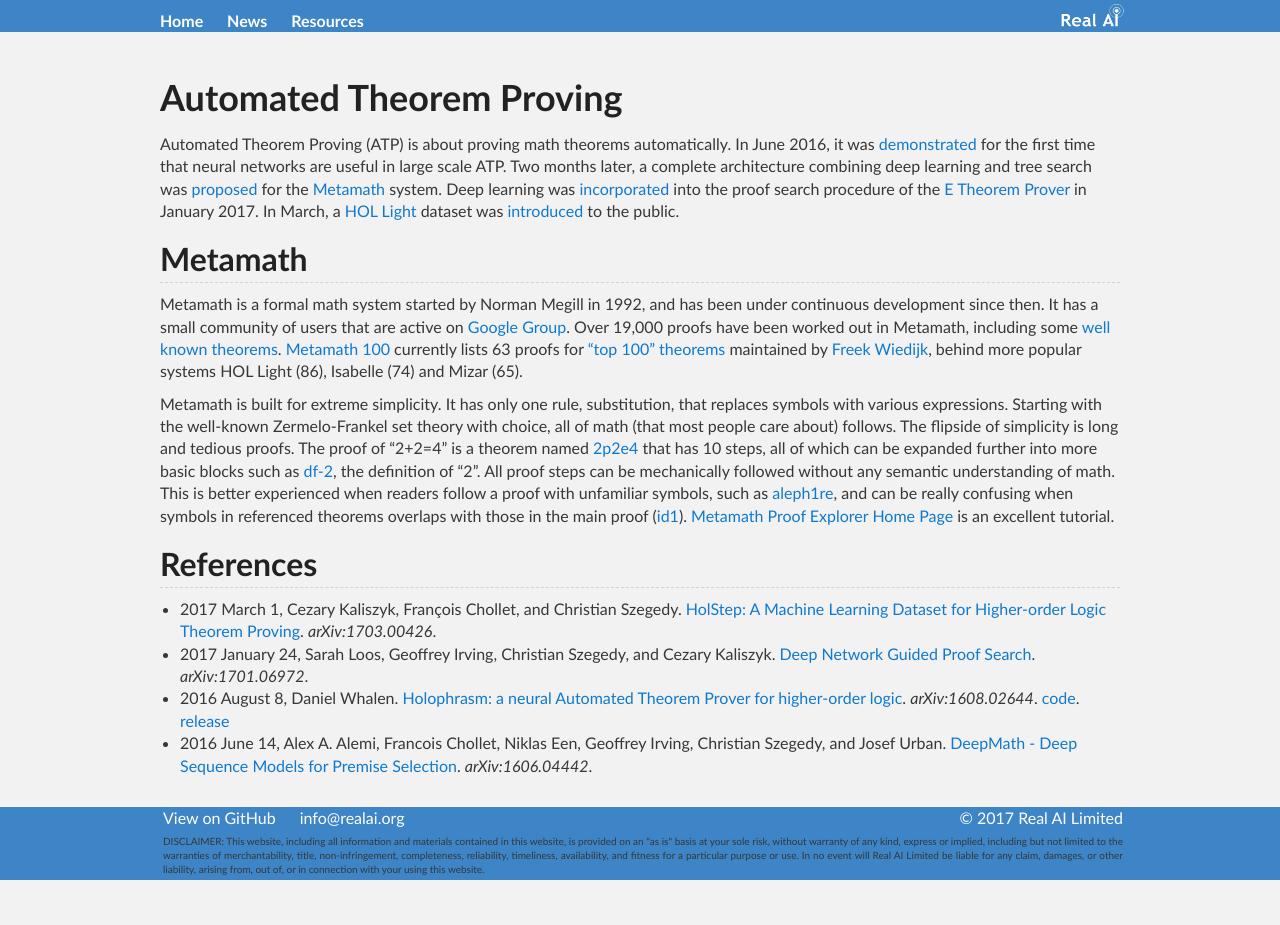
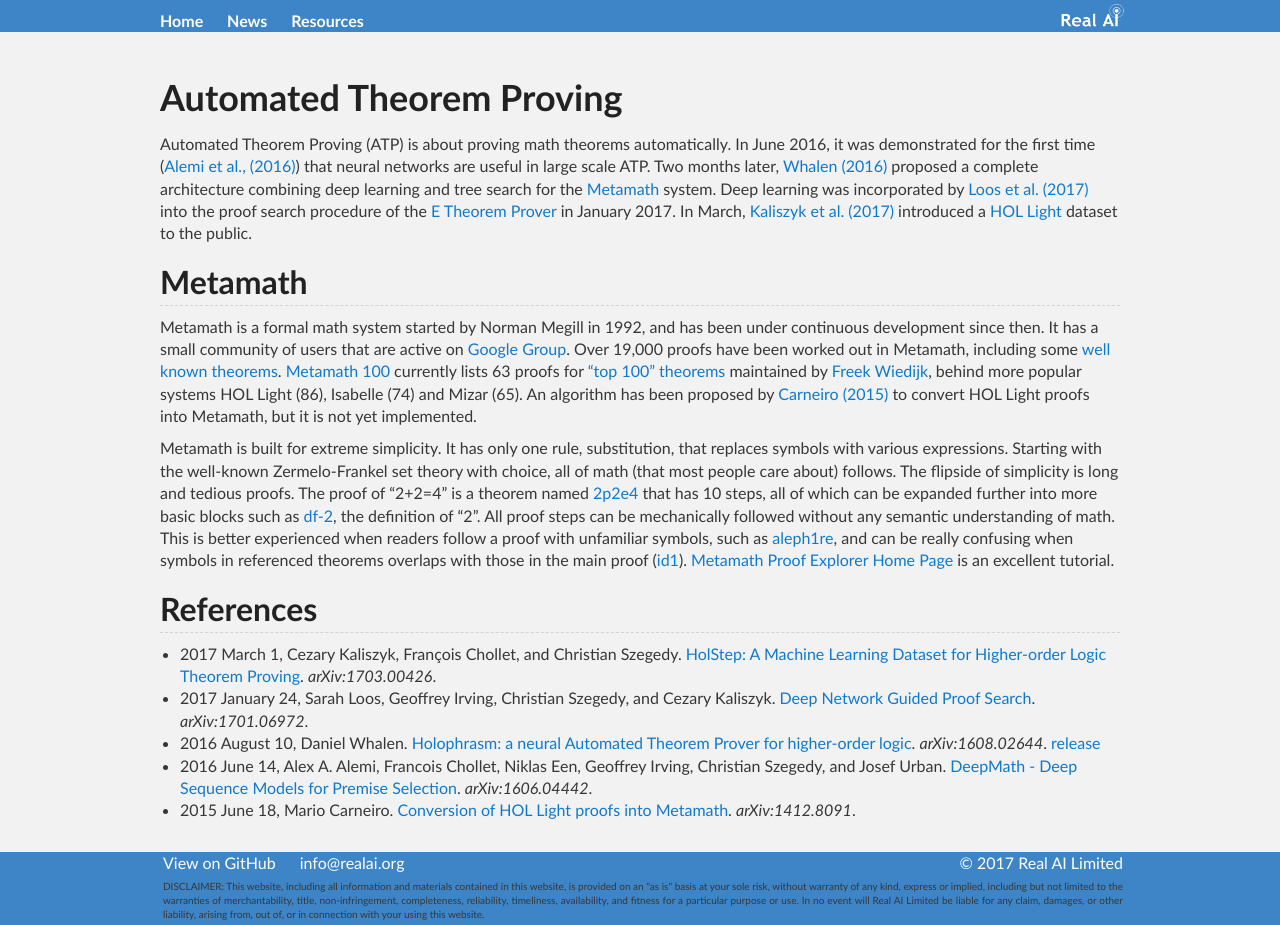
Before and after one commit to Tonywuhk/realai.org, a Jekyll site: the page built from automated-theorem-proving.md, in a window 1280 px wide. Built offline with Jekyll 4.4.1, drawn with Linux system fonts in a browser that asks for light colours; our own code applies the rules of GitHub Pages for plain Markdown files; comment, search, counter and statistics services are not loaded; the repository's description, which GitHub fills in, is left out; before the commit the page ends 900 px from its top, so only the background shows below that.

Commit message:
Update automated-theorem-proving.md

```diff
--- a/automated-theorem-proving.md
+++ b/automated-theorem-proving.md
@@ -3,11 +3,11 @@ permalink: /automated-theorem-proving/
 ---
 # Automated Theorem Proving
 
-Automated Theorem Proving (ATP) is about proving math theorems automatically. In June 2016, it was [demonstrated](https://arxiv.org/abs/1606.04442) for the first time that neural networks are useful in large scale ATP. Two months later, a complete architecture combining deep learning and tree search was [proposed](https://arxiv.org/abs/1608.02644) for the [Metamath](http://us.metamath.org/) system. Deep learning was [incorporated](https://arxiv.org/abs/1701.06972) into the proof search procedure of the [E Theorem Prover](http://wwwlehre.dhbw-stuttgart.de/~sschulz/E/E.html) in January 2017. In March, a [HOL Light](https://www.cl.cam.ac.uk/~jrh13/hol-light/) dataset was [introduced](https://arxiv.org/abs/1703.00426) to the public.
+Automated Theorem Proving (ATP) is about proving math theorems automatically. In June 2016, it was demonstrated for the first time ([Alemi et al., (2016)](https://arxiv.org/abs/1606.04442)) that neural networks are useful in large scale ATP. Two months later, [Whalen (2016)](https://arxiv.org/abs/1608.02644) proposed a complete architecture combining deep learning and tree search for the [Metamath](http://us.metamath.org/) system. Deep learning was incorporated by [Loos et al. (2017)](https://arxiv.org/abs/1701.06972) into the proof search procedure of the [E Theorem Prover](http://wwwlehre.dhbw-stuttgart.de/~sschulz/E/E.html) in January 2017. In March, [Kaliszyk et al. (2017)](https://arxiv.org/abs/1703.00426) introduced a [HOL Light](https://www.cl.cam.ac.uk/~jrh13/hol-light/) dataset to the public.
 
 ## Metamath
 
-Metamath is a formal math system started by Norman Megill in 1992, and has been under continuous development since then. It has a small community of users that are active on [Google Group](http://groups.google.com/group/metamath). Over 19,000 proofs have been worked out in Metamath, including some [well known theorems](http://us.metamath.org/mpegif/mmset.html#theorems). [Metamath 100](http://us.metamath.org/mm_100.html) currently lists 63 proofs for [“top 100” theorems](http://www.cs.ru.nl/~freek/100/) maintained by [Freek Wiedijk](http://www.cs.ru.nl/~freek/), behind more popular systems HOL Light (86), Isabelle (74) and Mizar (65).
+Metamath is a formal math system started by Norman Megill in 1992, and has been under continuous development since then. It has a small community of users that are active on [Google Group](http://groups.google.com/group/metamath). Over 19,000 proofs have been worked out in Metamath, including some [well known theorems](http://us.metamath.org/mpegif/mmset.html#theorems). [Metamath 100](http://us.metamath.org/mm_100.html) currently lists 63 proofs for [“top 100” theorems](http://www.cs.ru.nl/~freek/100/) maintained by [Freek Wiedijk](http://www.cs.ru.nl/~freek/), behind more popular systems HOL Light (86), Isabelle (74) and Mizar (65). An algorithm has been proposed by [Carneiro (2015)](https://arxiv.org/abs/1412.8091) to convert HOL Light proofs into Metamath, but it is not yet implemented.
 
 Metamath is built for extreme simplicity. It has only one rule, substitution, that replaces symbols with various expressions. Starting with the well-known Zermelo-Frankel set theory with choice, all of math (that most people care about) follows. The flipside of simplicity is long and tedious proofs. The proof of “2+2=4” is a theorem named [2p2e4](http://us.metamath.org/mpegif/2p2e4.html) that has 10 steps, all of which can be expanded further into more basic blocks such as [df-2](http://us.metamath.org/mpegif/df-2.html), the definition of “2”. All proof steps can be mechanically followed without any semantic understanding of math. This is better experienced when readers follow a proof with unfamiliar symbols, such as [aleph1re](http://us.metamath.org/mpegif/aleph1re.html), and can be really confusing when symbols in referenced theorems overlaps with those in the main proof ([id1](http://us.metamath.org/mpegif/id1.html)). [Metamath Proof Explorer Home Page](http://us.metamath.org/mpegif/mmset.html) is an excellent tutorial.
 
@@ -15,5 +15,6 @@ Metamath is built for extreme simplicity. It has only one rule, substitution, th
 
 * 2017 March 1, Cezary Kaliszyk, François Chollet, and Christian Szegedy. [HolStep: A Machine Learning Dataset for Higher-order Logic Theorem Proving](https://arxiv.org/abs/1703.00426). *arXiv:1703.00426*.
 * 2017 January 24, Sarah Loos, Geoffrey Irving, Christian Szegedy, and Cezary Kaliszyk. [Deep Network Guided Proof Search](https://arxiv.org/abs/1701.06972). *arXiv:1701.06972*.
-* 2016 August 8, Daniel Whalen. [Holophrasm: a neural Automated Theorem Prover for higher-order logic](https://arxiv.org/abs/1608.02644). *arXiv:1608.02644*. [code](https://github.com/dwhalen/holophrasm). [release](https://github.com/dwhalen/holophrasm/releases)
+* 2016 August 10, Daniel Whalen. [Holophrasm: a neural Automated Theorem Prover for higher-order logic](https://arxiv.org/abs/1608.02644). *arXiv:1608.02644*. [release](https://github.com/dwhalen/holophrasm/releases)
 * 2016 June 14, Alex A. Alemi, Francois Chollet, Niklas Een, Geoffrey Irving, Christian Szegedy, and Josef Urban. [DeepMath - Deep Sequence Models for Premise Selection](https://arxiv.org/abs/1606.04442). *arXiv:1606.04442*.
+* 2015 June 18, Mario Carneiro. [Conversion of HOL Light proofs into Metamath](https://arxiv.org/abs/1412.8091). *arXiv:1412.8091*.
```
